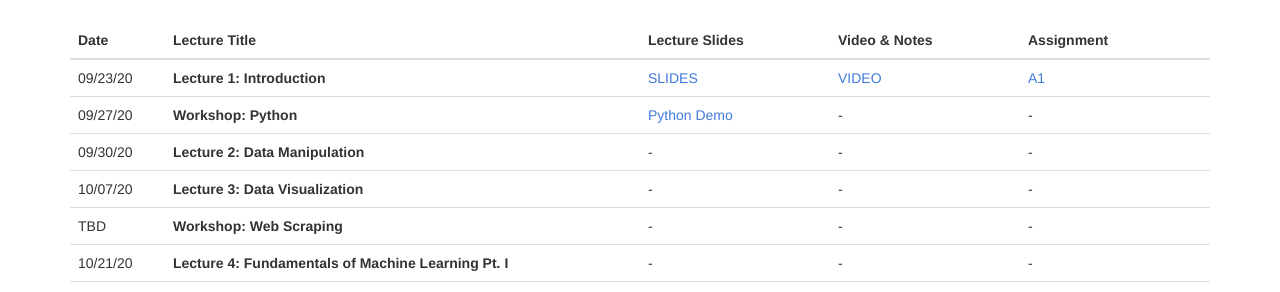
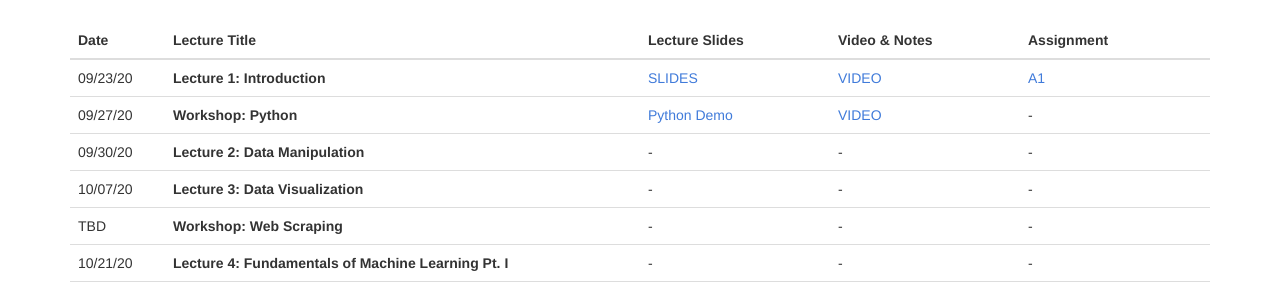
Before and after one commit to CornellDataScience/info1998, a Jekyll site: the page built from schedule.md, in a window 1280 px wide and 923 px high. Shown: the part 231-523 px from the top of the window. Built offline with Jekyll 4.4.1, drawn with Linux system fonts in a browser that asks for light colours.

Commit message:
Added python workshop video

```diff
--- a/_data/schedules.yml
+++ b/_data/schedules.yml
@@ -19,6 +19,9 @@ lectures:
     contents:
       - title: "Python Demo"
         link: "resources/FA20/extra/Python_Workshop.ipynb"
+    notes:
+      - title: "VIDEO"
+        link: "https://cornell.box.com/s/6mv7gi2tx1wo9vgbveqg9umcqi8fyksx"
     # notes:
     #   - title: "Demo Preview"
     #     link: "https://nbviewer.jupyter.org/github/CornellDataScience/info1998/blob/master/resources/SP20/extra/Python_Workshop_Starter_Notebook.ipynb"
```
